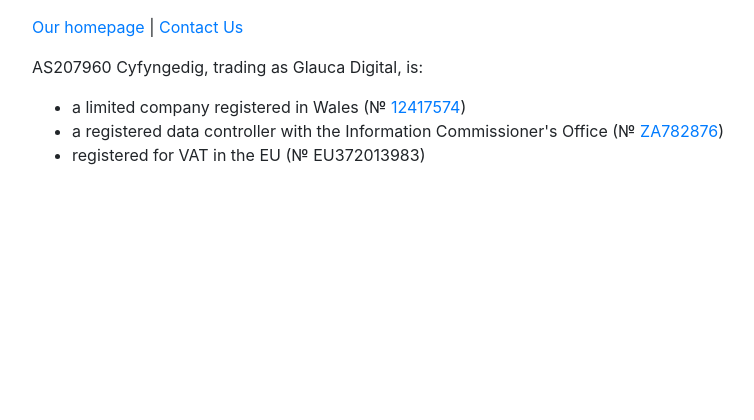
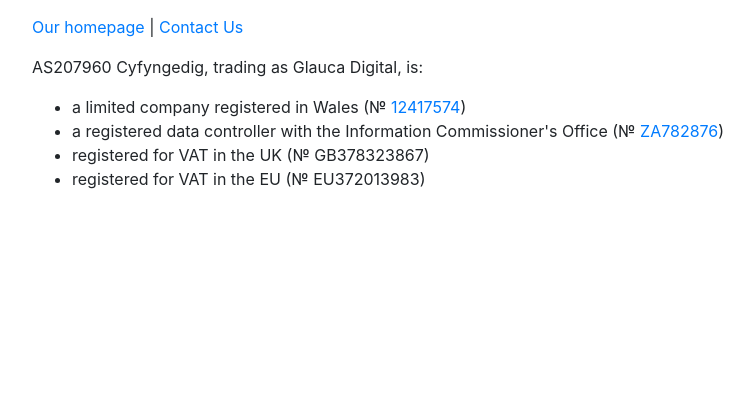
Before and after one commit to AS207960/whois-server, a Django app: template django/whois/templates/whois/base.html in a window 1280 px wide. Shown: the part 305-725 px from the top of the page, without its empty margins (53-807 px from the left). Run offline with Django 3.2, Linux system fonts and the light colour scheme; the template is opened without the code that fills it, so the values that code supplies are empty; some libraries are stand-ins or nearby versions.

Commit message:
add uk vat number

```diff
--- a/django/whois/templates/whois/base.html
+++ b/django/whois/templates/whois/base.html
@@ -92,6 +92,9 @@
                 <a href="https://as207960.net/assets/docs/ico_registration.pdf">ZA782876</a>)
             </li>
             <li>
+                registered for VAT in the UK (&#x2116 GB378323867)
+            </li>
+            <li>
                 registered for VAT in the EU (&#x2116 EU372013983)
             </li>
         </ul>
```
